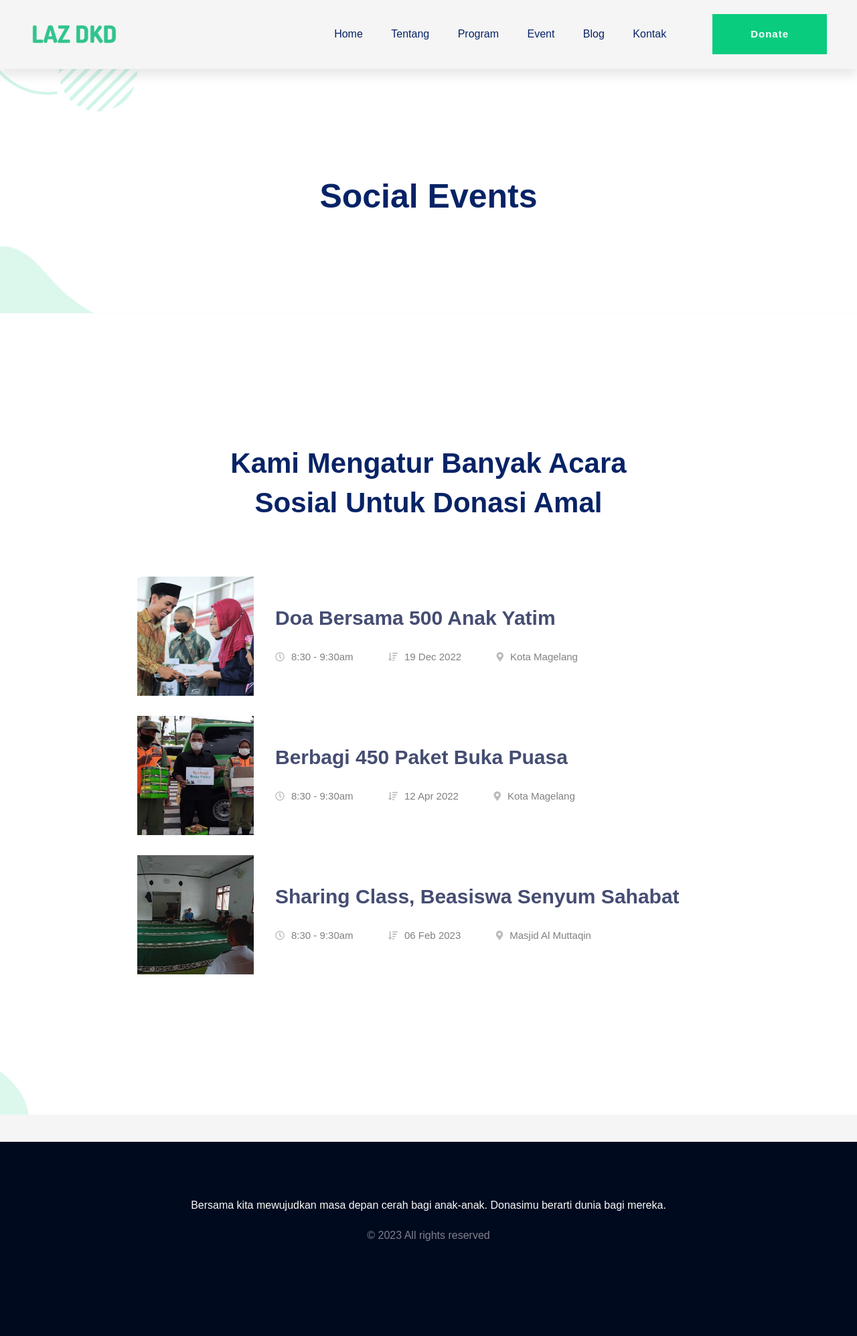
After one commit to Salahudin-cloud/dkd, a CodeIgniter 4 app: the page made by app/Views/events.php in a window 1280 px wide. The commit adds this page. Shown: the whole page at 67% size. Run offline with PHP 8.4 and a stand-in for CodeIgniter, Linux system fonts and the light colour scheme; the template is opened without the code that fills it, so the values that code supplies are empty; some libraries are stand-ins or nearby versions; some web fonts are replaced.

Commit message:
first commit

```diff
--- a/app/Config/Boot/production.php
+++ b/app/Config/Boot/production.php
@@ -7,7 +7,7 @@
  | Don't show ANY in production environments. Instead, let the system catch
  | it and display a generic error message.
  */
-ini_set('display_errors', '0');
+ini_set('display_errors', '1');
 error_reporting(E_ALL & ~E_NOTICE & ~E_DEPRECATED & ~E_STRICT & ~E_USER_NOTICE & ~E_USER_DEPRECATED);
 
 /*
--- /dev/null
+++ b/app/Views/events.php
@@ -0,0 +1,136 @@
+<!DOCTYPE html>
+<html>
+
+<head>
+    <meta charset="utf-8" />
+    <title>LAZ DKD</title>
+    <meta name="description" content="" />
+    <meta name="viewport" content="width=device-width, initial-scale=1" />
+    <link rel="shortcut icon" type="image/x-icon" href="<?php echo base_url() . 'assets/img/dkd/logo/laz.png' ?>" />
+
+    <!-- include css file -->
+    <?php include('imports/frontend/css.php') ?>
+
+</head>
+
+<body>
+    <!-- ? Preloader Start -->
+    <?php include('templates/frontend/pre.php') ?>
+    <!-- Preloader Start -->
+    <!-- Header start  -->
+    <?php include('templates/frontend/nav.php') ?>
+    <!-- header end -->
+    <main>
+        <!--? Hero Start -->
+        <div class="slider-area2">
+            <div class="slider-height2 d-flex align-items-center">
+                <div class="container">
+                    <div class="row">
+                        <div class="col-xl-12">
+                            <div class="hero-cap hero-cap2 pt-20 text-center">
+                                <h2>social events </h2>
+                            </div>
+                        </div>
+                    </div>
+                </div>
+            </div>
+        </div>
+        <!-- Hero End -->
+
+        <!-- Featured_job_start -->
+        <section class="featured-job-area section-padding30 section-bg2" data-background="<?php echo base_url() . 'assets/img/gallery/section_bg03.png' ?>">
+            <div class="container">
+                <div class="row justify-content-center">
+                    <div class="col-xl-7 col-lg-9 col-md-10 col-sm-12">
+                        <!-- Section Tittle -->
+                        <div class="section-tittle text-center mb-80">
+                            <h2>Kami Mengatur Banyak Acara Sosial Untuk Donasi Amal</h2>
+                        </div>
+                    </div>
+                </div>
+                <div class="row justify-content-center">
+                    <div class="col-lg-9 col-md-12">
+                        <!-- single-job-content -->
+                        <div class="single-job-items mb-30">
+                            <div class="job-items">
+                                <div class="company-img">
+                                    <a href="#"><img src="<?php echo base_url() . 'assets/img/dkd/event/doa_bersama.jpg' ?>" alt="" height="178" width="174"></a>
+                                </div>
+                                <div class="job-tittle">
+                                    <a href="doa_bersama.php">
+                                        <h4>Doa Bersama 500 Anak Yatim</h4>
+                                    </a>
+                                    <ul>
+                                        <li><i class="far fa-clock"></i>8:30 - 9:30am</li>
+                                        <li><i class="fas fa-sort-amount-down"></i>19 Dec 2022</li>
+                                        <li><i class="fas fa-map-marker-alt"></i>Kota Magelang</li>
+                                    </ul>
+                                </div>
+                            </div>
+                        </div>
+                    </div>
+                    <div class="col-lg-9 col-md-12">
+                        <!-- single-job-content -->
+                        <div class="single-job-items mb-30">
+                            <div class="job-items">
+                                <div class="company-img">
+                                    <a href="#"><img src="<?php echo base_url() . 'assets/img/dkd/event/paket_puasa.jpg' ?>" height="178" width="174" alt=""></a>
+                                </div>
+                                <div class="job-tittle">
+                                    <a href="#">
+                                        <h4>Berbagi 450 Paket Buka Puasa</h4>
+                                    </a>
+                                    <ul>
+                                        <li><i class="far fa-clock"></i>8:30 - 9:30am</li>
+                                        <li><i class="fas fa-sort-amount-down"></i>12 Apr 2022</li>
+                                        <li><i class="fas fa-map-marker-alt"></i>Kota Magelang</li>
+                                    </ul>
+                                </div>
+                            </div>
+                        </div>
+                    </div>
+                    <div class="col-lg-9 col-md-12">
+                        <!-- single-job-content -->
+                        <div class="single-job-items mb-30">
+                            <div class="job-items">
+                                <div class="company-img">
+                                    <a href="#"><img src="<?php echo base_url() . 'assets/img/dkd/event/beasiswa.jpg' ?>" height="178" width="174" alt=""></a>
+                                </div>
+                                <div class="job-tittle">
+                                    <a href="#">
+                                        <h4>Sharing Class, Beasiswa Senyum Sahabat</h4>
+                                    </a>
+                                    <ul>
+                                        <li><i class="far fa-clock"></i>8:30 - 9:30am</li>
+                                        <li><i class="fas fa-sort-amount-down"></i>06 Feb 2023</li>
+                                        <li><i class="fas fa-map-marker-alt"></i>Masjid Al Muttaqin</li>
+                                    </ul>
+                                </div>
+                            </div>
+                        </div>
+                    </div>
+                </div>
+            </div>
+        </section>
+        <!-- Featured_job_end -->
+    </main>
+
+    <!-- footer  start  -->
+    <?php include('templates/frontend/foot.php') ?>
+    <!-- footer end -->
+
+
+    <!-- Scroll Up -->
+    <div id="back-top">
+        <a title="Go to Top" href="#"> <i class="fas fa-level-up-alt"></i></a>
+    </div>
+
+
+    <!-- JS here -->
+    <?php include('imports/frontend/js.php')  ?>
+
+
+
+</body>
+
+</html>
--- a/app/Views/index.php
+++ b/app/Views/index.php
@@ -1,3 +1,4 @@
+
 <!DOCTYPE html>
 <html>
 
@@ -385,6 +386,7 @@
         <a title="Go to Top" href="#"> <i class="fas fa-level-up-alt"></i></a>
     </div>
 
+
     <!-- JS here -->
     <?php include('imports/frontend/js.php')  ?>
 
--- a/app/Views/templates/frontend/nav.php
+++ b/app/Views/templates/frontend/nav.php
@@ -18,9 +18,9 @@
                                       <nav>
                                           <ul id="navigation">
                                               <li><a href="<?php echo site_url('/') ?>">Home</a></li>
-                                              <li><a href="<?php echo site_url('/about') ?>">Tentang</a></li>
+                                              <li><a href="<?php echo site_url('/tentang') ?>">Tentang</a></li>
                                               <li><a href="<?php echo site_url('/program') ?>">Program</a></li>
-                                              <li><a href="events.php">Event</a></li>
+                                              <li><a href="<?php echo site_url('/event') ?>">Event</a></li>
                                               <li><a href="blog.php">Blog</a></li>
                                               <li><a href="contact.php">Kontak</a></li>
                                           </ul>
```
Also changed, not shown: app/Config/Routes.php (+5 -3 lines), app/Controllers/About.php (added, +12 -0 lines), app/Controllers/Events.php (added, +11 -0 lines), app/Controllers/Home.php (+0 -13 lines), app/Controllers/Programs.php (added, +12 -0 lines).
